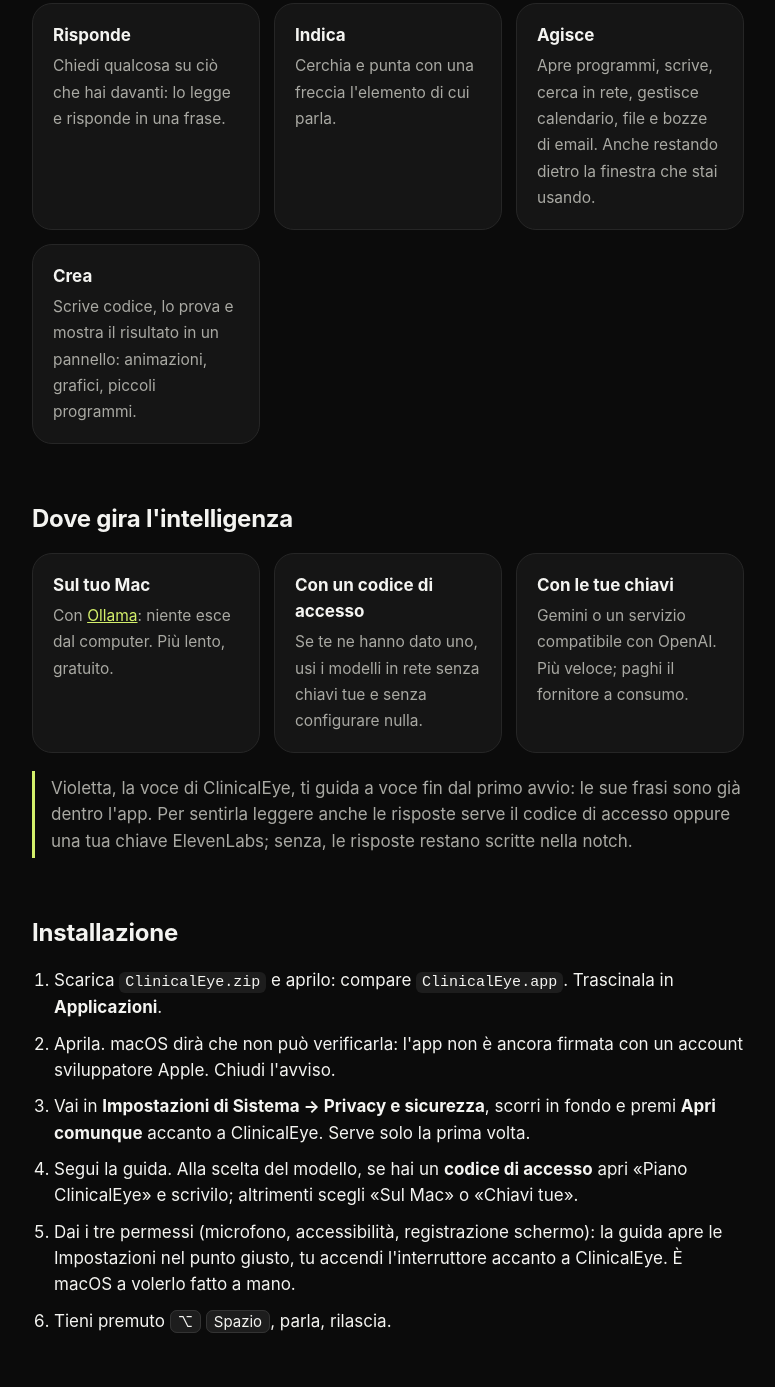
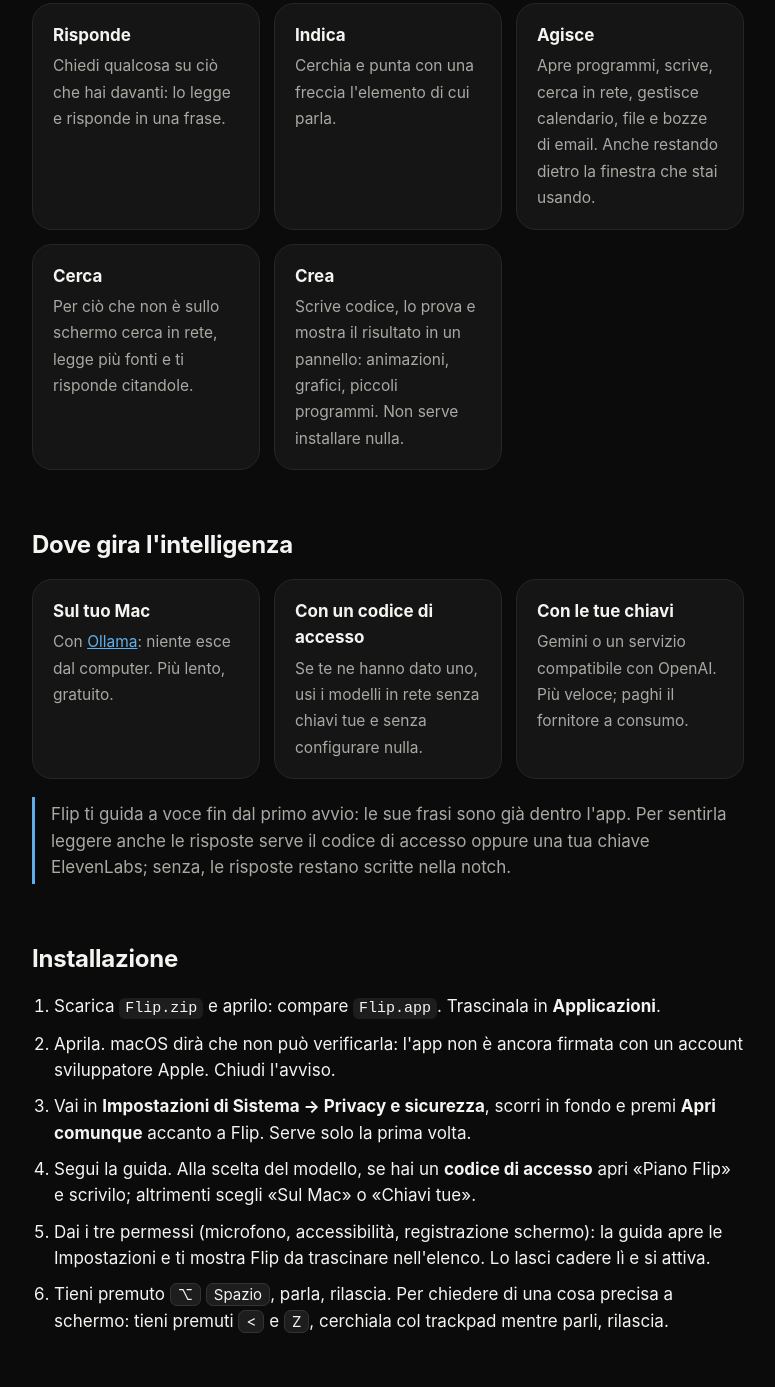
Before and after one commit to enricoarmiento/flip, a plain HTML site: page index.html in a window 1280 px wide. Shown: the part 532-1919 px from the top of the page, without its empty margins (252-1027 px from the left). Drawn offline with Linux system fonts and the light colour scheme.

Commit message:
Flip 0.4: nuovo nome, delfino blu, pagina aggiornata
Co-Authored-By: Claude Fable 5.2 <noreply@anthropic.com>

```diff
--- a/index.html
+++ b/index.html
@@ -3,10 +3,10 @@
 <head>
 <meta charset="utf-8">
 <meta name="viewport" content="width=device-width, initial-scale=1">
-<title>ClinicalEye: parla al tuo Mac, lui guarda e agisce</title>
-<meta name="description" content="ClinicalEye vive nella notch del Mac: tieni premuto un tasto, parla, e lui vede lo schermo, risponde, indica e fa le cose al posto tuo. Anche con modelli che girano sul tuo Mac.">
+<title>Flip: parla al tuo Mac, lui guarda e agisce</title>
+<meta name="description" content="Flip vive nella notch del Mac: tieni premuto un tasto, parla, e lui vede lo schermo, risponde, indica e fa le cose al posto tuo. Anche con modelli che girano sul tuo Mac.">
 <style>
-  :root { --ink:#f4f4f1; --ink2:#a9a9a3; --lime:#d4f06b; --card:#151515; --line:#262626; }
+  :root { --ink:#f4f4f1; --ink2:#a9a9a3; --lime:#5fb0ea; --card:#151515; --line:#262626; }
   * { box-sizing: border-box; }
   body { margin:0; background:#0b0b0b; color:var(--ink); font:17px/1.55 -apple-system, BlinkMacSystemFont, "Segoe UI", Helvetica, Arial, sans-serif; -webkit-font-smoothing:antialiased; }
   .notch { width:min(420px, 78vw); margin:0 auto; background:#000; border-radius:0 0 30px 30px; padding:14px 26px 16px; display:flex; align-items:center; justify-content:space-between; font-weight:600; font-size:15px; box-shadow:0 12px 40px rgba(0,0,0,.6); }
@@ -18,7 +18,7 @@
   main { max-width:760px; margin:0 auto; padding:56px 24px 80px; }
   h1 { font-size:clamp(34px, 6vw, 52px); line-height:1.08; letter-spacing:-.02em; margin:0 0 18px; }
   .lead { font-size:20px; color:var(--ink2); margin:0 0 30px; max-width:36em; }
-  .button { display:inline-block; background:var(--lime); color:#111; font-weight:700; text-decoration:none; padding:15px 28px; border-radius:999px; font-size:18px; }
+  .button { display:inline-block; background:var(--lime); color:#061c33; font-weight:700; text-decoration:none; padding:15px 28px; border-radius:999px; font-size:18px; }
   .button:hover, .button:focus-visible { filter:brightness(1.08); outline:3px solid #fff3; outline-offset:3px; }
   .small { color:var(--ink2); font-size:14.5px; margin:14px 0 0; }
   h2 { font-size:24px; margin:56px 0 16px; letter-spacing:-.01em; }
@@ -38,16 +38,17 @@
 <div class="notch" aria-hidden="true"><span>Ti ascolto</span><span class="wave"><i></i><i></i><i></i><i></i><i></i></span></div>
 <main>
   <h1>Parla al tuo Mac.<br>Lui guarda e agisce.</h1>
-  <p class="lead">ClinicalEye vive nella notch. Tieni premuto un tasto, parla: vede lo schermo, ti risponde, ti indica dove guardare e fa le cose al posto tuo.</p>
-  <a class="button" href="https://github.com/enricoarmiento/clinical-eye/releases/latest/download/ClinicalEye.zip">Scarica per Mac</a>
-  <p class="small">Versione 0.3 · macOS 14 o successivo · solo Mac con Apple Silicon (M1 e seguenti) · 3,7 MB</p>
+  <p class="lead">Flip vive nella notch. Tieni premuto un tasto, parla: vede lo schermo, ti risponde, ti indica dove guardare e fa le cose al posto tuo.</p>
+  <a class="button" href="https://github.com/enricoarmiento/clinical-eye/releases/latest/download/Flip.zip">Scarica per Mac</a>
+  <p class="small">Versione 0.4 · macOS 14 o successivo · solo Mac con Apple Silicon (M1 e seguenti) · 5 MB</p>
 
   <h2>Cosa fa</h2>
   <div class="grid">
     <div class="card"><b>Risponde</b><span>Chiedi qualcosa su ciò che hai davanti: lo legge e risponde in una frase.</span></div>
     <div class="card"><b>Indica</b><span>Cerchia e punta con una freccia l'elemento di cui parla.</span></div>
     <div class="card"><b>Agisce</b><span>Apre programmi, scrive, cerca in rete, gestisce calendario, file e bozze di email. Anche restando dietro la finestra che stai usando.</span></div>
-    <div class="card"><b>Crea</b><span>Scrive codice, lo prova e mostra il risultato in un pannello: animazioni, grafici, piccoli programmi.</span></div>
+    <div class="card"><b>Cerca</b><span>Per ciò che non è sullo schermo cerca in rete, legge più fonti e ti risponde citandole.</span></div>
+    <div class="card"><b>Crea</b><span>Scrive codice, lo prova e mostra il risultato in un pannello: animazioni, grafici, piccoli programmi. Non serve installare nulla.</span></div>
   </div>
 
   <h2>Dove gira l'intelligenza</h2>
@@ -56,16 +57,16 @@
     <div class="card"><b>Con un codice di accesso</b><span>Se te ne hanno dato uno, usi i modelli in rete senza chiavi tue e senza configurare nulla.</span></div>
     <div class="card"><b>Con le tue chiavi</b><span>Gemini o un servizio compatibile con OpenAI. Più veloce; paghi il fornitore a consumo.</span></div>
   </div>
-  <p class="note">Violetta, la voce di ClinicalEye, ti guida a voce fin dal primo avvio: le sue frasi sono già dentro l'app. Per sentirla leggere anche le risposte serve il codice di accesso oppure una tua chiave ElevenLabs; senza, le risposte restano scritte nella notch.</p>
+  <p class="note">Flip ti guida a voce fin dal primo avvio: le sue frasi sono già dentro l'app. Per sentirla leggere anche le risposte serve il codice di accesso oppure una tua chiave ElevenLabs; senza, le risposte restano scritte nella notch.</p>
 
   <h2>Installazione</h2>
   <ol>
-    <li>Scarica <code>ClinicalEye.zip</code> e aprilo: compare <code>ClinicalEye.app</code>. Trascinala in <b>Applicazioni</b>.</li>
+    <li>Scarica <code>Flip.zip</code> e aprilo: compare <code>Flip.app</code>. Trascinala in <b>Applicazioni</b>.</li>
     <li>Aprila. macOS dirà che non può verificarla: l'app non è ancora firmata con un account sviluppatore Apple. Chiudi l'avviso.</li>
-    <li>Vai in <b>Impostazioni di Sistema → Privacy e sicurezza</b>, scorri in fondo e premi <b>Apri comunque</b> accanto a ClinicalEye. Serve solo la prima volta.</li>
-    <li>Segui la guida. Alla scelta del modello, se hai un <b>codice di accesso</b> apri «Piano ClinicalEye» e scrivilo; altrimenti scegli «Sul Mac» o «Chiavi tue».</li>
-    <li>Dai i tre permessi (microfono, accessibilità, registrazione schermo): la guida apre le Impostazioni nel punto giusto, tu accendi l'interruttore accanto a ClinicalEye. È macOS a volerlo fatto a mano.</li>
-    <li>Tieni premuto <kbd>⌥</kbd> <kbd>Spazio</kbd>, parla, rilascia.</li>
+    <li>Vai in <b>Impostazioni di Sistema → Privacy e sicurezza</b>, scorri in fondo e premi <b>Apri comunque</b> accanto a Flip. Serve solo la prima volta.</li>
+    <li>Segui la guida. Alla scelta del modello, se hai un <b>codice di accesso</b> apri «Piano Flip» e scrivilo; altrimenti scegli «Sul Mac» o «Chiavi tue».</li>
+    <li>Dai i tre permessi (microfono, accessibilità, registrazione schermo): la guida apre le Impostazioni e ti mostra Flip da trascinare nell'elenco. Lo lasci cadere lì e si attiva.</li>
+    <li>Tieni premuto <kbd>⌥</kbd> <kbd>Spazio</kbd>, parla, rilascia. Per chiedere di una cosa precisa a schermo: tieni premuti <kbd>&lt;</kbd> e <kbd>Z</kbd>, cerchiala col trackpad mentre parli, rilascia.</li>
   </ol>
 
   <h2>Da sapere</h2>
@@ -76,7 +77,7 @@
     <li>Invii di email, eliminazioni e spese chiedono sempre conferma.</li>
   </ul>
 
-  <footer>ClinicalEye · progetto di Enrico Armiento · <a href="https://github.com/enricoarmiento/clinical-eye/releases">tutte le versioni</a></footer>
+  <footer>Flip · progetto di Enrico Armiento · <a href="https://github.com/enricoarmiento/clinical-eye/releases">tutte le versioni</a></footer>
 </main>
 </body>
 </html>
```
Also changed, not shown: 1 other file.
